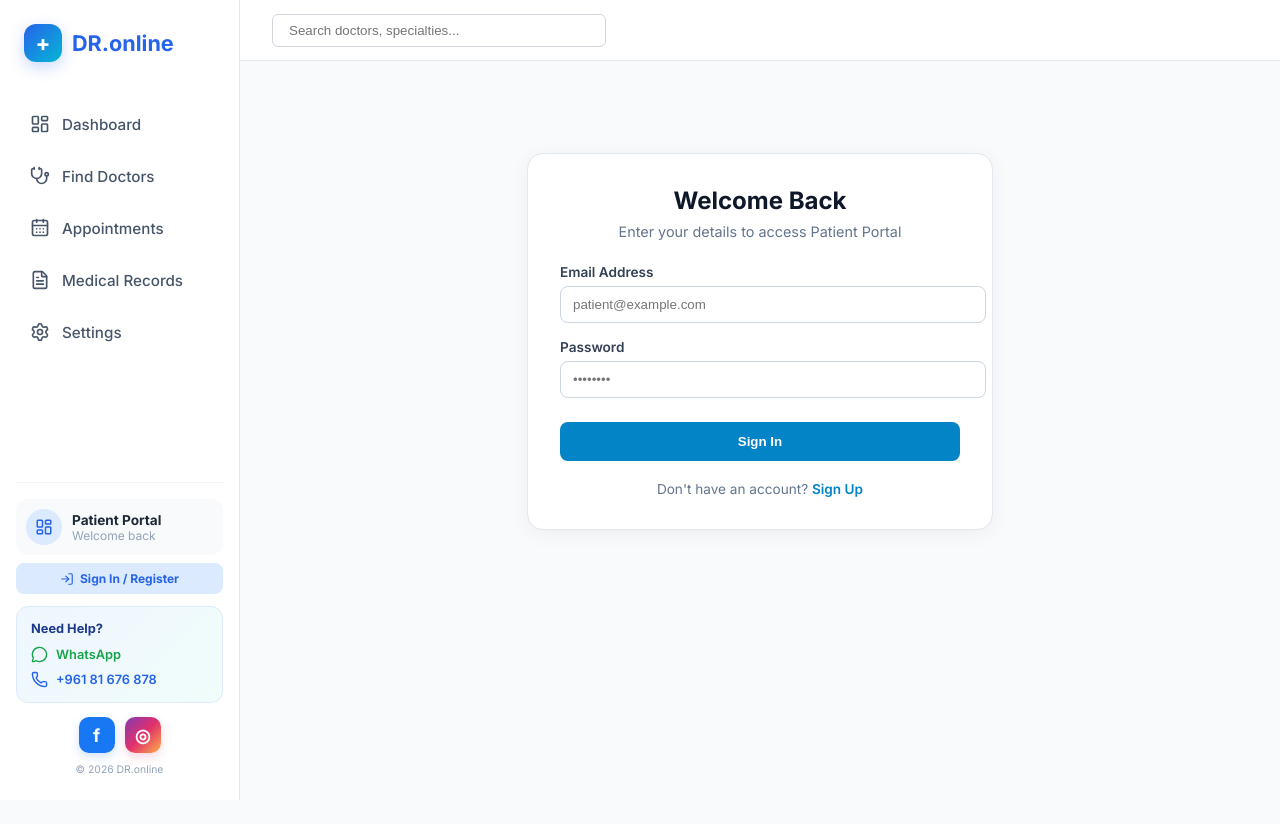
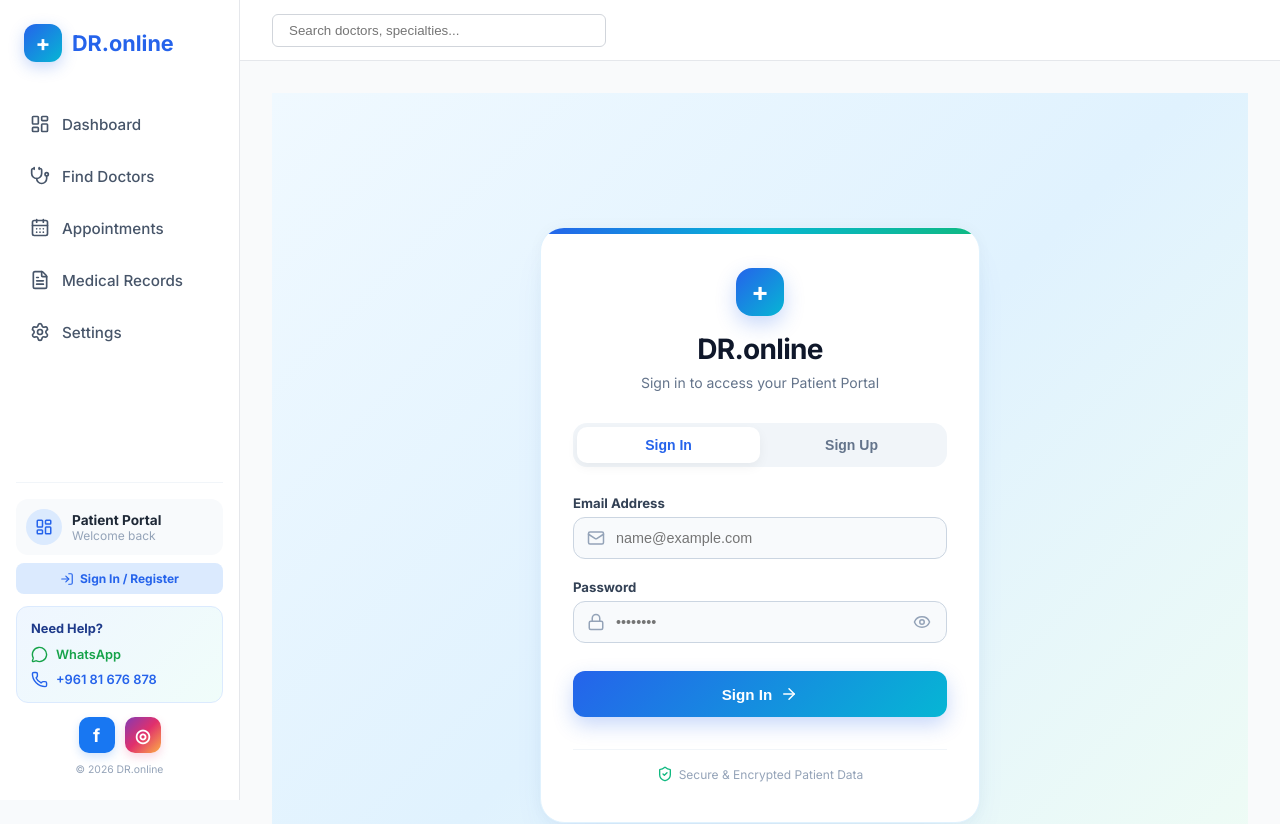
Before and after one commit to mahmoudfahs2/DR-online-clinic, a React (Vite) app in the folder Dr-online-clinic/client/: page /login in a window 1280 px wide. Shown: the top 824 px of the page. Before the commit the page ends 800 px from the top, so only its background shows below. Built offline with nearby package versions, Linux system fonts and the light colour scheme.

Commit message:
update auth styling and improve login/signup UI connect backend endpoints

```diff
--- a/Dr-online-clinic/client/src/pages/Auth.tsx
+++ b/Dr-online-clinic/client/src/pages/Auth.tsx
@@ -1,114 +1,400 @@
+
 import React, { useState } from 'react';
 import { useNavigate } from 'react-router-dom';
+import { Eye, EyeOff, Lock, Mail, User, ArrowRight, Activity, ShieldCheck } from 'lucide-react';
 
 export const Auth: React.FC = () => {
 const [isLogin, setIsLogin] = useState(true);
-  const [name, setName] = useState('');
-  const [email, setEmail] = useState('');
-  const [password, setPassword] = useState('');
+const [showPassword, setShowPassword] = useState(false);
+const [formData, setFormData] = useState({
+name: '',
+email: '',
+password: '',
+});
 const [error, setError] = useState('');
 const [loading, setLoading] = useState(false);
+const navigate = useNavigate();
 
-  const navigate = useNavigate();
+const handleChange = (e: React.ChangeEvent<HTMLInputElement>) => {
+setFormData({ ...formData, [e.target.name]: e.target.value });
+};
 
 const handleSubmit = async (e: React.FormEvent) => {
 e.preventDefault();
+setError('');
 setLoading(true);
-    setError('');
 
-    const endpoint = isLogin ? '/api/auth/login' : '/api/auth/register';
-    const payload = isLogin ? { email, password } : { name, email, password };
+
+const endpoint = isLogin
+? 'http://localhost:5000/api/auth/login'
+: 'http://localhost:5000/api/auth/register';
 
 try {
-      const res = await fetch(`http://localhost:5000${endpoint}`, {
+const response = await fetch(endpoint, {
 method: 'POST',
-        headers: { 'Content-Type': 'application/json' },
-        body: JSON.stringify(payload),
+headers: {
+'Content-Type': 'application/json',
+},
+body: JSON.stringify(formData),
 });
 
-      const data = await res.json();
+const data = await response.json();
 
-      if (!res.ok) {
-        throw new Error(data.message || 'Something went wrong');
+if (!response.ok) {
+throw new Error(data.message || 'Authentication failed');
 }
 
-
-      localStorage.setItem('token', data.token);
-      localStorage.setItem('user', JSON.stringify(data.user));
+if (data.token) localStorage.setItem('token', data.token);
+if (data.user) localStorage.setItem('user', JSON.stringify(data.user));
 
 navigate('/doctors');
 window.location.reload();
 } catch (err) {
-      const error=err as Error;
-      setError(error.message);
+const errorObj = err as Error;
+if (errorObj.message === 'Failed to fetch') {
+setError('Cannot connect to backend server. Make sure Node.js server is running on port 5000.');
+} else {
+setError(errorObj.message || 'Something went wrong');
+}
 } finally {
 setLoading(false);
 }
 };
 
 return (
-    <div style={{ maxWidth: '400px', margin: '60px auto', padding: '32px', backgroundColor: '#fff', borderRadius: '16px', boxShadow: '0 4px 20px rgba(0,0,0,0.05)', border: '1px solid #e2e8f0' }}>
-      <div style={{ textAlign: 'center', marginBottom: '24px' }}>
-        <h2 style={{ color: '#0f172a', margin: '0 0 8px 0' }}>{isLogin ? 'Welcome Back' : 'Create Account'}</h2>
-        <p style={{ color: '#64748b', fontSize: '0.9rem', margin: 0 }}>
-          {isLogin ? 'Enter your details to access Patient Portal' : 'Register to book appointments instantly'}
+<div
+style={{
+minHeight: '100vh',
+display: 'flex',
+alignItems: 'center',
+justifyContent: 'center',
+background: 'linear-gradient(135deg, #f0f9ff 0%, #e0f2fe 50%, #f0fdf4 100%)',
+padding: '2rem 1rem',
+fontFamily: "'Inter', sans-serif",
+}}
+>
+<div
+style={{
+width: '100%',
+maxWidth: '440px',
+backgroundColor: '#ffffff',
+borderRadius: '24px',
+padding: '2.5rem 2rem',
+boxShadow: '0 20px 40px -15px rgba(37, 99, 235, 0.12), 0 0 15px rgba(0,0,0,0.03)',
+border: '1px solid #e0f2fe',
+boxSizing: 'border-box',
+position: 'relative',
+overflow: 'hidden',
+}}
+>
+
+<div
+style={{
+position: 'absolute',
+top: 0,
+left: 0,
+right: 0,
+height: '6px',
+background: 'linear-gradient(90deg, #2563eb, #06b6d4, #10b981)',
+}}
+/>
+
+
+<div style={{ textAlign: 'center', marginBottom: '2rem' }}>
+<div
+style={{
+width: '48px',
+height: '48px',
+borderRadius: '16px',
+background: 'linear-gradient(135deg, #2563eb, #06b6d4)',
+color: '#ffffff',
+display: 'inline-flex',
+alignItems: 'center',
+justifyContent: 'center',
+fontSize: '26px',
+fontWeight: 'bold',
+boxShadow: '0 8px 20px rgba(37, 99, 235, 0.25)',
+marginBottom: '1rem',
+}}
+>
++
+</div>
+<h2 style={{ fontSize: '1.75rem', fontWeight: '800', color: '#0f172a', margin: '0 0 0.5rem 0', letterSpacing: '-0.025em' }}>
+DR.online
+</h2>
+<p style={{ fontSize: '0.875rem', color: '#64748b', margin: 0 }}>
+{isLogin ? 'Sign in to access your Patient Portal' : 'Create an account to start booking appointments'}
 </p>
 </div>
 
-      {error && <div style={{ backgroundColor: '#fee2e2', color: '#ef4444', padding: '10px', borderRadius: '8px', marginBottom: '16px', fontSize: '0.85rem' }}>{error}</div>}
+{/* Toggle Pills Switcher */}
+<div
+style={{
+display: 'flex',
+backgroundColor: '#f1f5f9',
+padding: '4px',
+borderRadius: '14px',
+marginBottom: '1.75rem',
+}}
+>
+<button
+type="button"
+onClick={() => { setIsLogin(true); setError(''); }}
+style={{
+flex: 1,
+padding: '10px 0',
+border: 'none',
+borderRadius: '10px',
+fontSize: '0.875rem',
+fontWeight: '600',
+cursor: 'pointer',
+transition: 'all 0.2s ease',
+backgroundColor: isLogin ? '#ffffff' : 'transparent',
+color: isLogin ? '#2563eb' : '#64748b',
+boxShadow: isLogin ? '0 4px 12px rgba(0,0,0,0.05)' : 'none',
+}}
+>
+Sign In
+</button>
+<button
+type="button"
+onClick={() => { setIsLogin(false); setError(''); }}
+style={{
+flex: 1,
+padding: '10px 0',
+border: 'none',
+borderRadius: '10px',
+fontSize: '0.875rem',
+fontWeight: '600',
+cursor: 'pointer',
+transition: 'all 0.2s ease',
+backgroundColor: !isLogin ? '#ffffff' : 'transparent',
+color: !isLogin ? '#2563eb' : '#64748b',
+boxShadow: !isLogin ? '0 4px 12px rgba(0,0,0,0.05)' : 'none',
+}}
+>
+Sign Up
+</button>
+</div>
 
-      <form onSubmit={handleSubmit} style={{ display: 'flex', flexDirection: 'column', gap: '16px' }}>
-        {!isLogin && (
-          <div>
-            <label style={{ display: 'block', fontSize: '0.85rem', fontWeight: 600, color: '#334155', marginBottom: '6px' }}>Full Name</label>
-            <input
-              type="text"
-              required
-              value={name}
-              onChange={(e) => setName(e.target.value)}
-              placeholder="Mahmoud Fahs"
-              style={{ width: '100%', padding: '10px 12px', borderRadius: '8px', border: '1px solid #cbd5e1', outline: 'none' }}
-            />
+
+{error && (
+<div
+style={{
+backgroundColor: '#fef2f2',
+border: '1px solid #fecaca',
+color: '#ef4444',
+padding: '0.85rem 1rem',
+borderRadius: '12px',
+fontSize: '0.825rem',
+marginBottom: '1.5rem',
+display: 'flex',
+alignItems: 'center',
+gap: '8px',
+lineHeight: '1.4',
+}}
+>
+<Activity size={18} style={{ flexShrink: 0 }} />
+<span>{error}</span>
 </div>
 )}
 
+
+<form onSubmit={handleSubmit} style={{ display: 'flex', flexDirection: 'column', gap: '1.25rem' }}>
+
+{/* Full Name Input (Sign Up Only) */}
+{!isLogin && (
 <div>
-          <label style={{ display: 'block', fontSize: '0.85rem', fontWeight: 600, color: '#334155', marginBottom: '6px' }}>Email Address</label>
+<label style={{ display: 'block', fontSize: '0.825rem', fontWeight: '700', color: '#334155', marginBottom: '0.4rem' }}>
+Full Name
+</label>
+<div style={{ position: 'relative', display: 'flex', alignItems: 'center' }}>
+<User size={18} style={{ position: 'absolute', left: '14px', color: '#94a3b8' }} />
+<input
+type="text"
+name="name"
+required
+value={formData.name}
+onChange={handleChange}
+placeholder="e.g. Mahmoud Fahs"
+style={{
+width: '100%',
+padding: '12px 14px 12px 42px',
+borderRadius: '12px',
+border: '1px solid #cbd5e1',
+fontSize: '0.9rem',
+outline: 'none',
+transition: 'all 0.2s ease',
+boxSizing: 'border-box',
+backgroundColor: '#f8fafc',
+}}
+onFocus={(e) => {
+e.target.style.borderColor = '#2563eb';
+e.target.style.backgroundColor = '#ffffff';
+e.target.style.boxShadow = '0 0 0 4px rgba(37, 99, 235, 0.1)';
+}}
+onBlur={(e) => {
+
+
+e.target.style.borderColor = '#cbd5e1';
+e.target.style.backgroundColor = '#f8fafc';
+e.target.style.boxShadow = 'none';
+}}
+/>
+</div>
+</div>
+)}
+
+
+<div>
+<label style={{ display: 'block', fontSize: '0.825rem', fontWeight: '700', color: '#334155', marginBottom: '0.4rem' }}>
+Email Address
+</label>
+<div style={{ position: 'relative', display: 'flex', alignItems: 'center' }}>
+<Mail size={18} style={{ position: 'absolute', left: '14px', color: '#94a3b8' }} />
 <input
 type="email"
+name="email"
 required
-            value={email}
-            onChange={(e) => setEmail(e.target.value)}
-            placeholder="patient@example.com"
-            style={{ width: '100%', padding: '10px 12px', borderRadius: '8px', border: '1px solid #cbd5e1', outline: 'none' }}
+value={formData.email}
+onChange={handleChange}
+placeholder="name@example.com"
+style={{
+width: '100%',
+padding: '12px 14px 12px 42px',
+borderRadius: '12px',
+border: '1px solid #cbd5e1',
+fontSize: '0.9rem',
+outline: 'none',
+transition: 'all 0.2s ease',
+boxSizing: 'border-box',
+backgroundColor: '#f8fafc',
+}}
+onFocus={(e) => {
+e.target.style.borderColor = '#2563eb';
+e.target.style.backgroundColor = '#ffffff';
+e.target.style.boxShadow = '0 0 0 4px rgba(37, 99, 235, 0.1)';
+}}
+onBlur={(e) => {
+e.target.style.borderColor = '#cbd5e1';
+e.target.style.backgroundColor = '#f8fafc';
+e.target.style.boxShadow = 'none';
+}}
 />
 </div>
+</div>
+
 
 <div>
-          <label style={{ display: 'block', fontSize: '0.85rem', fontWeight: 600, color: '#334155', marginBottom: '6px' }}>Password</label>
+<label style={{ display: 'block', fontSize: '0.825rem', fontWeight: '700', color: '#334155', marginBottom: '0.4rem' }}>
+Password
+</label>
+<div style={{ position: 'relative', display: 'flex', alignItems: 'center' }}>
+<Lock size={18} style={{ position: 'absolute', left: '14px', color: '#94a3b8' }} />
 <input
-            type="password"
+type={showPassword ? 'text' : 'password'}
+name="password"
 required
-            value={password}
-            onChange={(e) => setPassword(e.target.value)}
+value={formData.password}
+onChange={handleChange}
 placeholder="••••••••"
-            style={{ width: '100%', padding: '10px 12px', borderRadius: '8px', border: '1px solid #cbd5e1', outline: 'none' }}
+style={{
+width: '100%',
+padding: '12px 42px 12px 42px',
+borderRadius: '12px',
+border: '1px solid #cbd5e1',
+fontSize: '0.9rem',
+outline: 'none',
+transition: 'all 0.2s ease',
+boxSizing: 'border-box',
+backgroundColor: '#f8fafc',
+}}
+onFocus={(e) => {
+e.target.style.borderColor = '#2563eb';
+e.target.style.backgroundColor = '#ffffff';
+e.target.style.boxShadow = '0 0 0 4px rgba(37, 99, 235, 0.1)';
+}}
+onBlur={(e) => {
+e.target.style.borderColor = '#cbd5e1';
+e.target.style.backgroundColor = '#f8fafc';
+e.target.style.boxShadow = 'none';
+}}
 />
+<button
+type="button"
+onClick={() => setShowPassword(!showPassword)}
+style={{
+position: 'absolute',
+right: '12px',
+background: 'none',
+border: 'none',
+color: '#94a3b8',
+cursor: 'pointer',
+
+
+padding: '4px',
+display: 'flex',
+alignItems: 'center',
+}}
+>
+{showPassword ? <EyeOff size={18} /> : <Eye size={18} />}
+</button>
 </div>
+</div>
+
+
 <button
 type="submit"
 disabled={loading}
-          style={{ backgroundColor: '#0284c7', color: 'white', border: 'none', padding: '12px', borderRadius: '8px', fontWeight: 600, cursor: 'pointer', marginTop: '8px' }}
+style={{
+width: '100%',
+padding: '14px',
+borderRadius: '12px',
+border: 'none',
+background: 'linear-gradient(135deg, #2563eb, #06b6d4)',
+color: '#ffffff',
+fontSize: '0.95rem',
+fontWeight: '700',
+cursor: loading ? 'not-allowed' : 'pointer',
+marginTop: '0.5rem',
+display: 'flex',
+alignItems: 'center',
+justifyContent: 'center',
+gap: '8px',
+boxShadow: '0 8px 20px rgba(37, 99, 235, 0.25)',
+transition: 'all 0.2s ease',
+opacity: loading ? 0.8 : 1,
+}}
+onMouseEnter={(e) => {
+if (!loading) e.currentTarget.style.transform = 'translateY(-2px)';
+}}
+onMouseLeave={(e) => {
+if (!loading) e.currentTarget.style.transform = 'translateY(0)';
+}}
 >
-          {loading ? 'Processing...' : isLogin ? 'Sign In' : 'Register'}
+<span>{loading ? 'Authenticating...' : isLogin ? 'Sign In' : 'Create Account'}</span>
+{!loading && <ArrowRight size={18} />}
 </button>
 </form>
 
-      <div style={{ textAlign: 'center', marginTop: '20px', fontSize: '0.85rem', color: '#64748b' }}>
-        {isLogin ? "Don't have an account? " : 'Already have an account? '}
-        <span onClick={() => setIsLogin(!isLogin)} style={{ color: '#0284c7', fontWeight: 600, cursor: 'pointer' }}>
-          {isLogin ? 'Sign Up' : 'Log In'}
-        </span>
+
+<div
+style={{
+marginTop: '2rem',
+paddingTop: '1rem',
+borderTop: '1px solid #f1f5f9',
+display: 'flex',
+alignItems: 'center',
+justifyContent: 'center',
+gap: '6px',
+color: '#94a3b8',
+fontSize: '0.75rem',
+}}
+>
+<ShieldCheck size={16} style={{ color: '#10b981' }} />
+<span>Secure & Encrypted Patient Data</span>
+</div>
+
 </div>
 </div>
 );
```
Also changed, not shown: 1 other file (tests, documents, lock files or other folders). Lines whose indentation alone changed are shown as unchanged.
